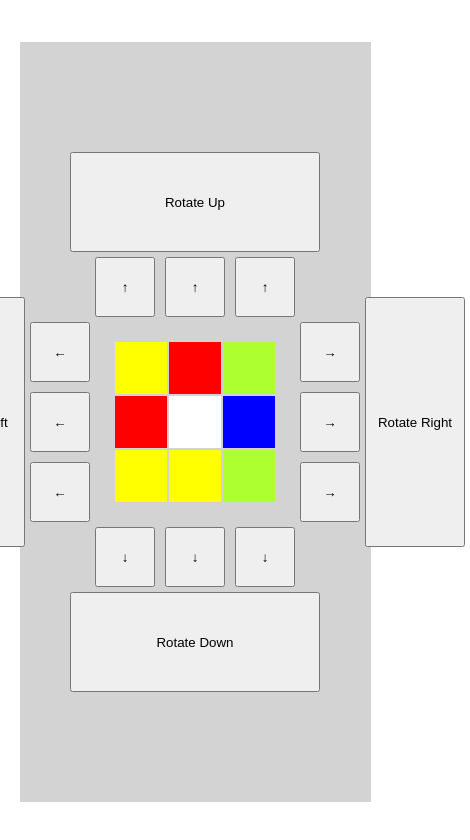
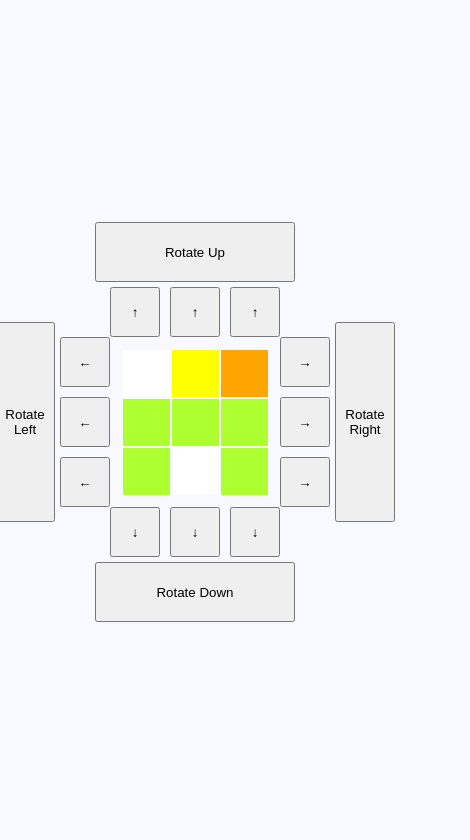
Before and after one commit to 01ou/2d_rubik-s_cube, a plain HTML site: page index.html in a window 390 px wide. Shown: the whole page, 470 px wide, since content can reach past the window. Drawn offline with Linux system fonts and the light colour scheme.

Commit message:
add responsive design

```diff
--- a/main.js
+++ b/main.js
@@ -281,7 +281,8 @@ class Cube {
     randomRotate(number = 500) {
         for (let i = 0; i < number; i++) {
             const line = Math.floor(Math.random() * 2);
-            const direction = Object.keys(DIRECTIONS)[Math.floor(Math.random() * 3)];
+            const direction = Object.keys(DIRECTIONS)[Math.floor(Math.random() * 4)];
+            console.log(direction);
             this.rotateLine(line, direction, false);
         }
         updateSurfaceFaceHTML();
--- a/style.css
+++ b/style.css
@@ -4,11 +4,10 @@ body {
     align-items: center;
     margin: 0;
     height: 100vh;
+    background-color: ghostwhite;
 }
 
 .main-container {
-    width: 90vw;
-    height: 90vh;
     display: flex;
     flex-wrap: wrap;
     justify-content: center;
@@ -18,17 +17,11 @@ body {
 }
 
 .surface-container {
-    background-color: lightgray;
     display: flex;
     justify-content: center;
     align-items: center;
     width: 100%;
     height: 100%;
-}
-
-.cell {
-    width: 50px;
-    height: 50px;
 }
 
 .vertical-controls {
@@ -44,14 +37,10 @@ body {
 }
 
 .vertical-controls button {
-    width: 100px;
-    height: 250px;
     margin: 5px;
 }
 
 .horizontal-controls button {
-    width: 250px;
-    height: 100px;
     margin: 5px;
 }
 
@@ -67,31 +56,24 @@ body {
 .top-container {
     bottom: 50%;
     transform: translateY(-50%);
-    margin: 20px;
     flex-direction: column;
 }
 
 .bottom-container {
     top: 50%;
     transform: translateY(50%);
-    margin: 20px;
-    padding: 0;
     flex-direction: column-reverse;
 }
 
 .left-container {
     right: 50%;
     transform: translateX(-50%);
-    margin: 20px;
-    padding: 0;
     flex-direction: row;
 }
 
 .right-container {
     left: 50%;
     transform: translateX(50%);
-    margin: 20px;
-    padding: 0;
     flex-direction: row-reverse;
 }
 
@@ -111,7 +93,66 @@ body {
     flex-direction: column;
 }
 
+
+/* デフォルトスタイル (モバイルサイズ以外) */
+.main-container {
+    width: 90vw;
+    height: 90vh;
+}
+
+.cell {
+    width: 50px;
+    height: 50px;
+}
+
+.vertical-controls button {
+    width: 100px;
+    height: 250px;
+}
+
+.horizontal-controls button {
+    width: 250px;
+    height: 100px;
+}
+
+.top-container, .bottom-container, .left-container, .right-container {
+    margin: 20px;
+    padding: 0;
+}
+
 .buttons button {
     width: 60px;
     height: 60px;
 }
+
+/* モバイルサイズ (768px以下) のスタイル */
+@media screen and (max-width: 768px) {
+    .main-container {
+        width: 80vw;
+        height: auto; /* コンテナの高さを自動調整 */
+    }
+
+    .cell {
+        width: 45px;
+        height: 45px;
+    }
+
+    .vertical-controls button {
+        width: 60px;
+        height: 200px;
+    }
+
+    .horizontal-controls button {
+        width: 200px;
+        height: 60px;
+    }
+
+    .top-container, .bottom-container, .left-container, .right-container {
+        margin: 25px; /* 余白の調整 */
+    }
+}
+
+.buttons button {
+    width: 50px;
+    height: 50px;
+}
```
